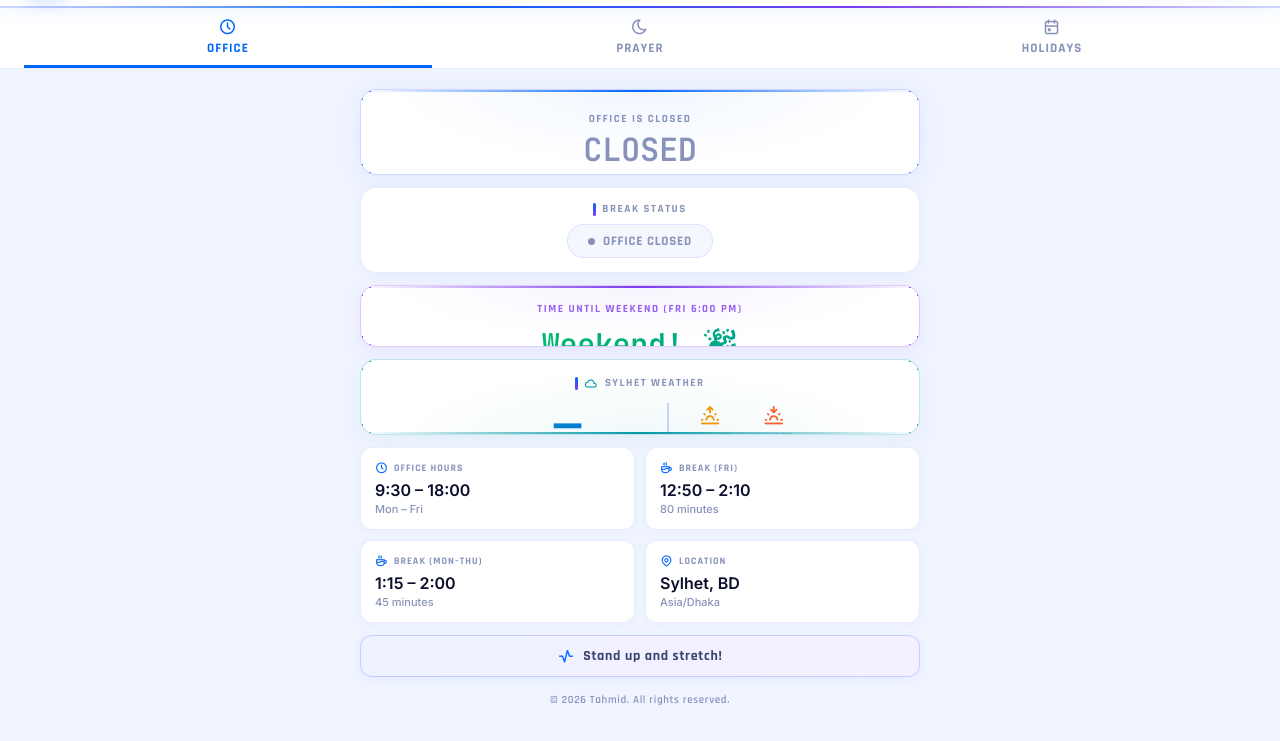
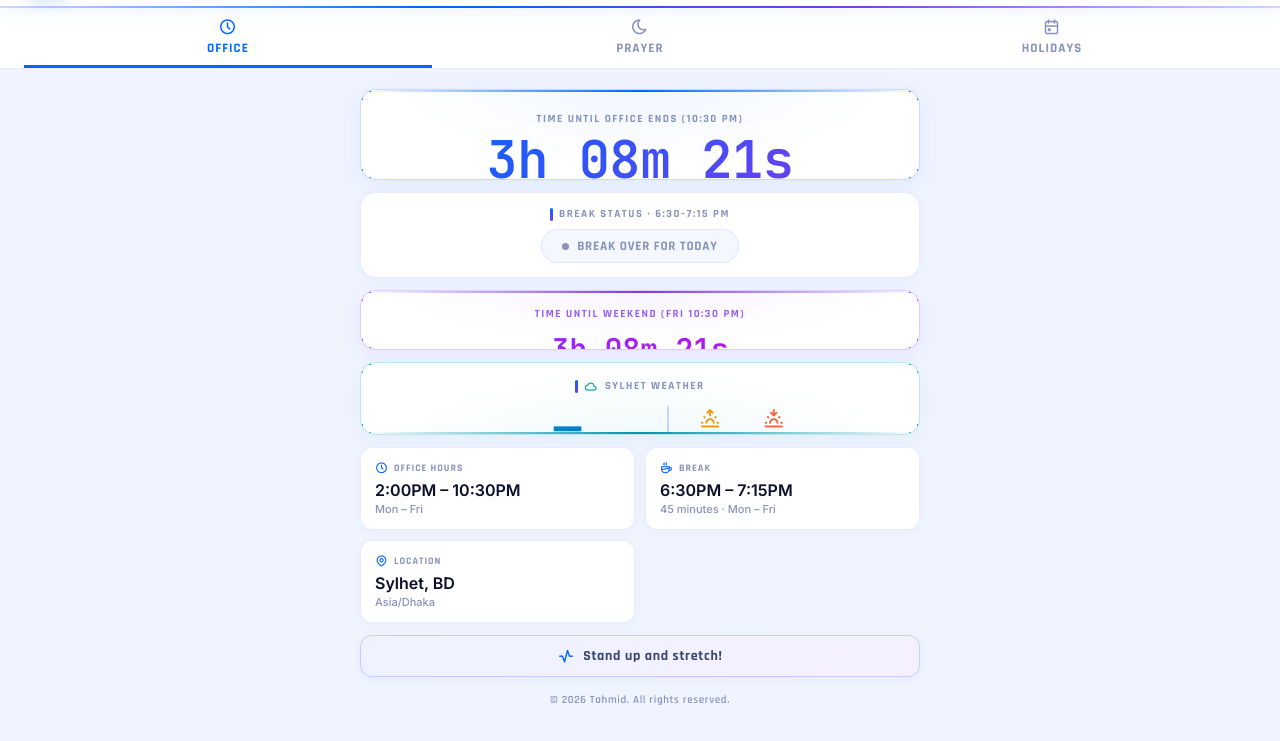
Before and after one commit to tahmidalhasanchy/StaffAsia-timer, a plain HTML site: page index.html in a window 1280 px wide. Shown: the part 59-800 px from the top of the page. Drawn offline with Linux system fonts and the light colour scheme; no server answers.

Commit message:
index.html

```diff
--- a/index.html
+++ b/index.html
@@ -490,7 +490,7 @@
       <div class="cd tr" style="border-color:var(--purple)"></div>
       <div class="cd bl" style="border-color:var(--purple)"></div>
       <div class="cd br" style="border-color:var(--purple)"></div>
-      <div class="wlbl">Time until weekend (Fri 6:00 PM)</div>
+      <div class="wlbl">Time until weekend (Fri 10:30 PM)</div>
       <div class="wval" id="weekend-timer">—</div>
     </div>
 
@@ -524,18 +524,13 @@
     <div class="g2">
       <div class="mc">
         <div class="mc-l"><i class="ti ti-clock-hour-4"></i>Office hours</div>
-        <div class="mc-v">9:30 – 18:00</div>
+        <div class="mc-v">2:00PM – 10:30PM</div>
         <div class="mc-s">Mon – Fri</div>
       </div>
       <div class="mc">
-        <div class="mc-l"><i class="ti ti-coffee"></i>Break (Fri)</div>
-        <div class="mc-v">12:50 – 2:10</div>
-        <div class="mc-s">80 minutes</div>
-      </div>
-      <div class="mc">
-        <div class="mc-l"><i class="ti ti-coffee"></i>Break (Mon–Thu)</div>
-        <div class="mc-v">1:15 – 2:00</div>
-        <div class="mc-s">45 minutes</div>
+        <div class="mc-l"><i class="ti ti-coffee"></i>Break</div>
+        <div class="mc-v">6:30PM – 7:15PM</div>
+        <div class="mc-s">45 minutes · Mon – Fri</div>
       </div>
       <div class="mc">
         <div class="mc-l"><i class="ti ti-map-pin"></i>Location</div>
@@ -609,8 +604,8 @@
     document.getElementById('tab'+i).classList.add('active');
   }
 
-  const OFFICE_START=9*60+30, OFFICE_END=18*60;
-  function getBreak(day){return day===5?{start:12*60+50,end:14*60+10}:{start:13*60+15,end:14*60};}
+  const OFFICE_START=14*60, OFFICE_END=22*60+30;
+  function getBreak(day){return {start:18*60+30,end:19*60+15};}
 
   const HOLIDAYS=[
     {name:'Ashura',             date:new Date(2026,5,26),  icon:'ti-moon-stars'},
@@ -660,33 +655,33 @@
       ot.textContent=fmtDur(left);
       const isUrgent = left<=300; // last 5 minutes
       ot.className='tval'+(isUrgent?' urgent':'');
-      ol.textContent='Time until office ends (6:00 PM)';
+      ol.textContent='Time until office ends (10:30 PM)';
       const total=offE-offS;
       const elapsed=nowSecs-offS;
       const pct=Math.min(100,Math.max(0,(elapsed/total)*100));
       pbf.style.width=pct+'%';
       pbf.className='pbar-fill'+(isUrgent?' urgent':'');
-      pbs.textContent='9:30 AM';
-      pbe.textContent='6:00 PM';
+      pbs.textContent='2:00 PM';
+      pbe.textContent='10:30 PM';
     } else if(isWeekday&&nowSecs<offS){
       ot.textContent=fmtDur(offS-nowSecs); ot.className='tval';
-      ol.textContent='Time until office starts (9:30 AM)';
+      ol.textContent='Time until office starts (2:00 PM)';
       pbf.style.width='0%';
       pbf.className='pbar-fill';
-      pbs.textContent='9:30 AM';
-      pbe.textContent='6:00 PM';
+      pbs.textContent='2:00 PM';
+      pbe.textContent='10:30 PM';
     } else {
       ot.textContent='CLOSED'; ot.className='tval muted';
       ol.textContent='Office is closed';
       pbf.style.width='0%';
       pbf.className='pbar-fill';
-      pbs.textContent='9:30 AM';
-      pbe.textContent='6:00 PM';
+      pbs.textContent='2:00 PM';
+      pbe.textContent='10:30 PM';
     }
 
     const pill=document.getElementById('break-pill'),bt=document.getElementById('break-text');
     const dot=document.getElementById('dot'),bl=document.getElementById('break-label');
-    const brkLbl=day===5?'Fri 12:50–2:10 PM':'Mon–Thu 1:15–2:00 PM';
+    const brkLbl='6:30–7:15 PM';
     if(!isWeekday||nowSecs>=offE||nowSecs<offS){
       pill.className='pill closed';bt.textContent='Office closed';dot.className='dot x';bl.textContent='Break status';
     } else if(nowSecs>=brkS&&nowSecs<brkE){
```
